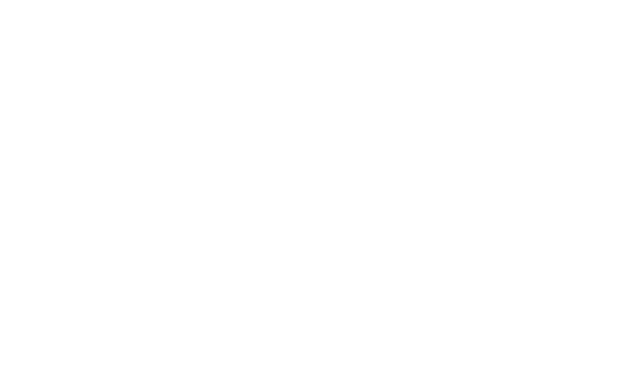
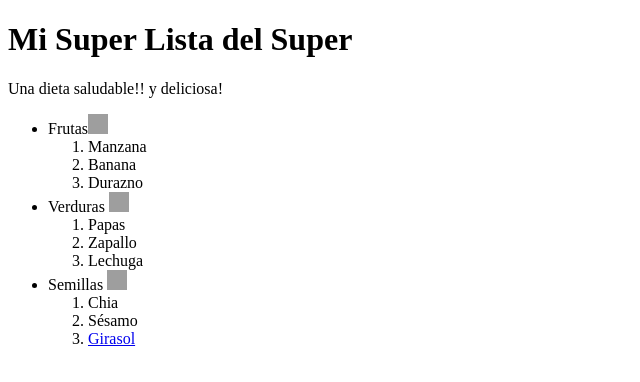
Before and after one commit to freddywd/CursoHtml, a plain HTML site: page index.html in a window 1280 px wide. Shown: the whole page, without its empty margins (0-640 px from the left). Drawn offline with Linux system fonts and the light colour scheme; grey boxes are pictures that could not be loaded.

Commit message:
Agregada la lista del super

```diff
--- a/index.html
+++ b/index.html
@@ -3,13 +3,39 @@
 
 <head>
     <meta charset="UTF-8">
-    <meta name="description" content="Descripción de lo que trata la página" />
+    <meta name="description" content="La lista del Super de Freddy" />
     <meta name="robots" content="index,follow">
     <meta name="viewport" content="width=device-width, initial-scale=1.0">
-    <title>Es mi web</title>
+    <title>La Super lista del Super</title>
+    <link rel="stylesheet" href="css/style">
 </head>
 
 <body>
+    <h1>Mi Super Lista del Super</h1>
+    <p>Una dieta saludable!! y deliciosa!</p>
+
+    <ul>
+        <li>Frutas<img src="https://img.icons8.com/fluent/48/000000/tangelo.png" height="20" width="20" /></li>
+        <ol>
+            <li>Manzana</li>
+            <li>Banana</li>
+            <li>Durazno</li>
+        </ol>
+        <li>Verduras <img src="https://img.icons8.com/cotton/64/000000/beet.png" height="20" width="20" /> </li>
+        <ol>
+            <li>Papas</li>
+            <li>Zapallo</li>
+            <li>Lechuga</li>
+        </ol>
+        <li>Semillas <img src="https://img.icons8.com/offices/30/000000/brazil-nut.png" height="20" width="20" /> </li>
+        <ol>
+            <li>Chia</li>
+            <li>Sésamo</li>
+            <li> <a href="https://youtu.be/rf3qmCqqKts" target="_blank">Girasol</a></li>
+        </ol>
+    </ul>
+
+
 
 </body>
 
```
